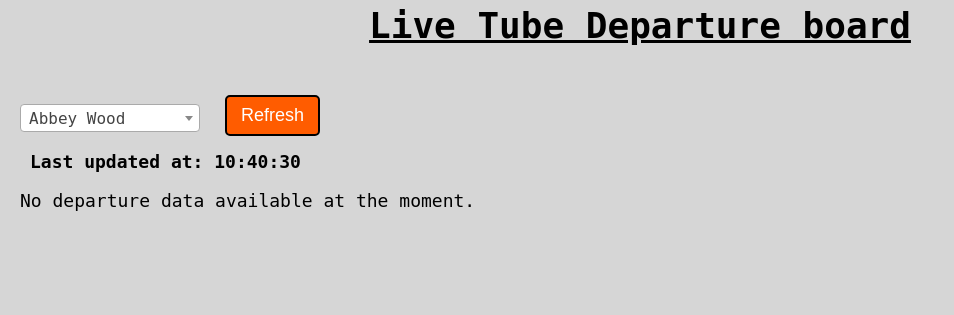
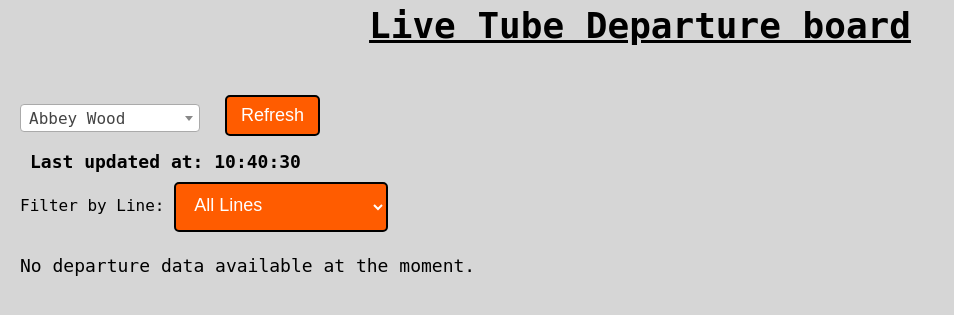
Before and after one commit to Goldyapper/Personal-website, a Flask app: page /tube in a window 1280 px wide. Shown: the part 58-373 px from the top of the page, without its empty margins (0-954 px from the left). Run offline with Flask 3, Linux system fonts and the light colour scheme; data that the repository does not hold is empty; some libraries are stand-ins or nearby versions.

Commit message:
added a line filter

```diff
--- a/Main.py
+++ b/Main.py
@@ -57,7 +57,6 @@ def tube():
     arrivals = []
 
     for i, stop_point_id in enumerate(stop_point_ids):
-
         try:
             arrival_url = f"https://api.tfl.gov.uk/StopPoint/{stop_point_id}/Arrivals"
             response = requests.get(arrival_url)
@@ -65,7 +64,6 @@ def tube():
             arrivals += response.json()
 
             if i == 0:
-
                 station_name_url = f"https://api.tfl.gov.uk/StopPoint/{stop_point_id}"
                 station_name_response = requests.get(station_name_url)
                 station_name_response.raise_for_status()
@@ -78,7 +76,6 @@ def tube():
                     station_name = "Unknown Station"
                     platforms = {}
                     fetched_time = "Unknown Time"
-
 
         arrivals.sort(key=lambda x: x['timeToStation']) #sort arrivals by quickest arrival
 
@@ -121,7 +118,7 @@ def tube():
             platforms[platform_label].append({
                 "destination": destination,
                 "minutes": arrival.get("timeToStation",0)//60,
-                "line": line
+                "line": line.lower()
             })
 
         # Sort platforms by numeric then alphabetical value
--- a/static/js/tube.js
+++ b/static/js/tube.js
@@ -1,4 +1,5 @@
-document.addEventListener("DOMContentLoaded", function() {
+document.addEventListener("DOMContentLoaded", function () {
+    // Initialize Select2 for station dropdown
     const dropdown = document.querySelector('.station-select');
     if (dropdown) {
         $(dropdown).select2({
@@ -6,4 +7,17 @@ document.addEventListener("DOMContentLoaded", function() {
             placeholder: "Select a station"
         });
     }
+    function filterByLine() {
+        const selectedLine = document.getElementById('line-filter').value;
+        const sections = document.querySelectorAll('.platform-section');
+
+        sections.forEach(section => {
+            const line = section.getAttribute('data-line');
+            if (selectedLine === 'all' || line === selectedLine) {
+                section.style.display = 'block';
+            } else {
+                section.style.display = 'none';
+            }
+        });
+    }
 });
--- a/static/style.css
+++ b/static/style.css
@@ -111,7 +111,16 @@ select.station-select {
     text-align: center;
 
 }
-
+.station-select {
+    font-size: 16px;
+    padding: 8px 14px;
+    margin-bottom: 15px;
+    background-color: #ff5c00;
+    color: #ffffff;
+    border: 2px solid #000000;
+    border-radius: 5px;
+    cursor: pointer;
+}
 .refresh-time{
     font-weight: bold;
     margin: 10px;
--- a/templates/tube.html
+++ b/templates/tube.html
@@ -19,17 +19,28 @@
         <button type="submit" class="refresh-button">Refresh</button>
     </form>
     <p class="refresh-time">Last updated at: {{ fetched_time }}</p>
+
+    <label for="line-filter">Filter by Line:</label>
+    <select id="line-filter" class="station-select" onchange="filterByLine()">
+        <option value="all">All Lines</option>
+        {% for line in line_colors.keys() %}
+            <option value="{{ line }}">{{ line.capitalize() }}</option>
+        {% endfor %}
+    </select>
+
     {% if platforms %}
         <div class="tube-board-grid">
             {% for platform, arrivals in platforms.items() %}
-                <div class="platform-depature-board">
+                {% set platform_lines = arrivals | map(attribute='line') | select() | unique | list %}
+                {% set first_line = platform_lines[0]|lower if platform_lines else 'unknown' %}
+                <div class="platform-depature-board platform-section" data-line="{{ first_line }}">
                     <h3>
                         {{ platform }}
                         {% set platform_lines = arrivals | map(attribute='line') | select() | unique | list %}
                         {% for line in platform_lines %}
                             <span class="line-badge"
                                 style="background-color: {{ line_colors[line|lower] if line|lower in line_colors else '#666' }};
-                                color: {{ 'black' if line|lower in ['circle', 'hammersmith & city', 'waterloo & city'] else 'white' }}">
+                                        color: {{ 'black' if line|lower in ['circle', 'hammersmith & city', 'waterloo & city'] else 'white' }}">
                                 {{ line.capitalize() }}
                             </span>
                         {% endfor %}
```
